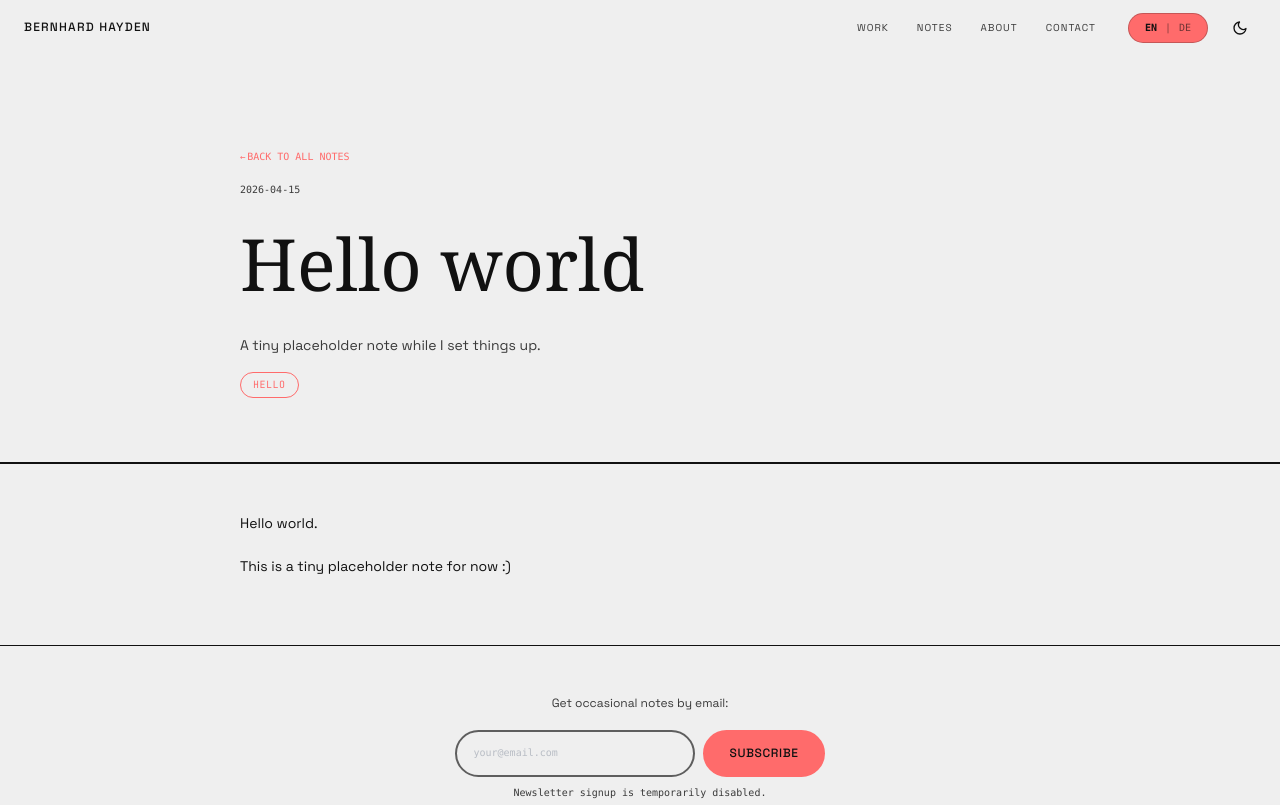
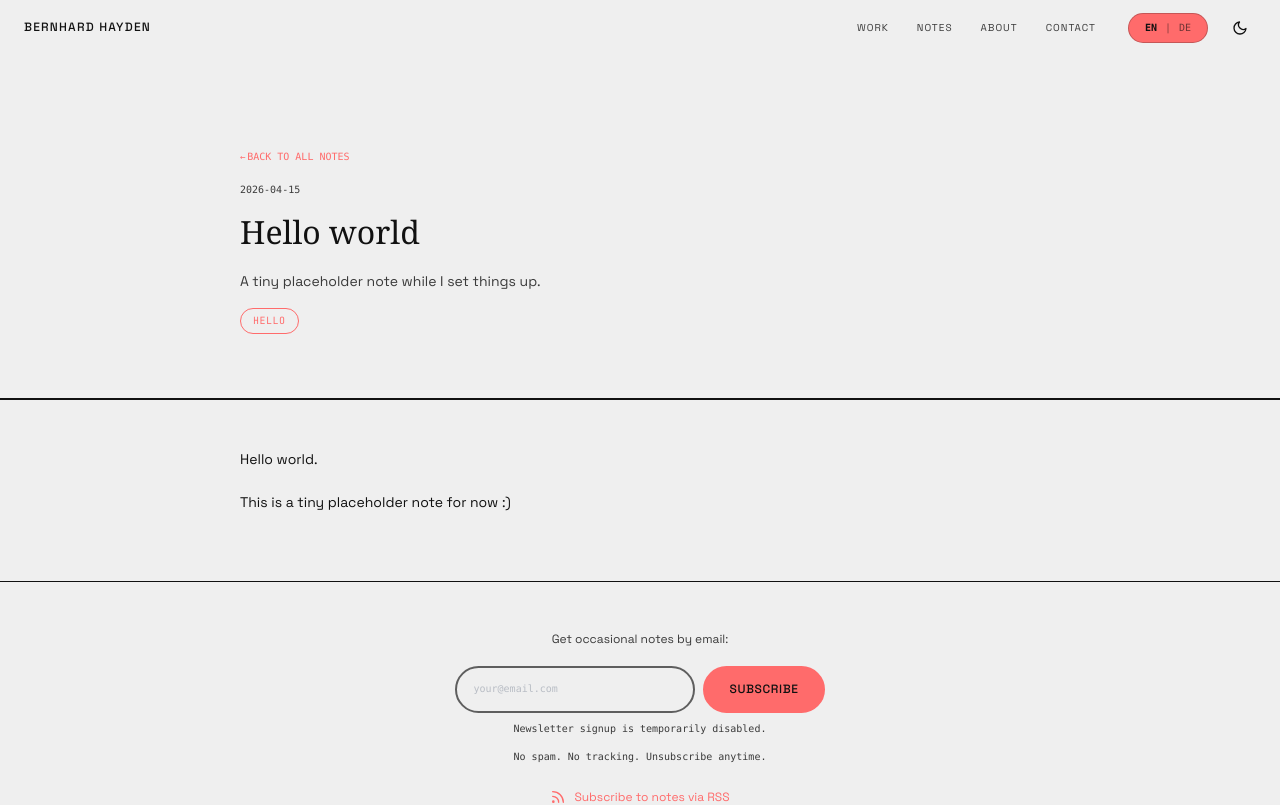
Before and after one commit to burnoutberni/bhayden.at, a React (Vite) app: page /notes/hello-world in a window 1280 px wide. Shown: the top 805 px of the page. Built offline with nearby package versions, Linux system fonts and the light colour scheme.

Commit message:
Reduce note detail headline size

```diff
--- a/src/pages/NoteDetail.tsx
+++ b/src/pages/NoteDetail.tsx
@@ -96,7 +96,7 @@ export default function NoteDetail() {
             <span className="link-label">{t.noteDetail.backToAll}</span>
           </Link>
           <p className="font-mono text-xs-custom mt-4 mb-2" style={{ color: 'var(--color-ink-muted)' }}>{note.date}</p>
-          <h1 className="font-serif text-4xl-custom mb-3" style={{ color: 'var(--color-ink)' }}>{note.title}</h1>
+          <h1 className="font-serif text-2xl-custom mb-3" style={{ color: 'var(--color-ink)' }}>{note.title}</h1>
           <p className="font-grotesk text-base-custom" style={{ color: 'var(--color-ink-muted)' }}>
             {lang === 'de' && note.summaryDe ? note.summaryDe : note.summary}
           </p>
```
